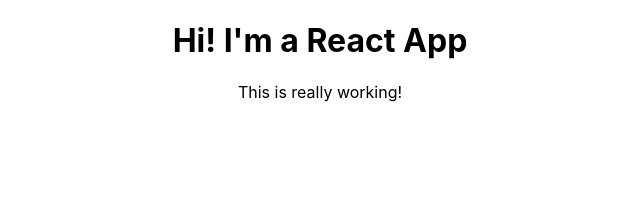
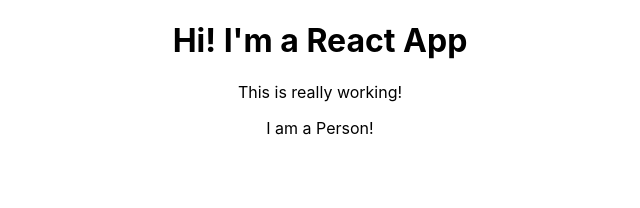
Before and after one commit to mary-tkachenko/react_tower, a React (Create React App) app in the folder my-app/: page / in a window 1280 px wide. Shown: the top 208 px of the page, without its empty margins (320-960 px from the left). Built offline with nearby package versions, Linux system fonts and the light colour scheme.

Commit message:
creating a component

```diff
--- a/my-app/src/App.js
+++ b/my-app/src/App.js
@@ -1,5 +1,6 @@
 import React, { Component } from 'react';
 import './App.css';
+import Person from './Person/Person';
 
 class App extends Component {
   render() {
@@ -7,6 +8,7 @@
       <div className="App">
         <h1> Hi! I'm a React App</h1>
         <p>This is really working!</p>
+        <Person />
       </div>
     );
   }
--- /dev/null
+++ b/my-app/src/Person/Person.js
@@ -0,0 +1,7 @@
+import React from 'react';
+
+const person = () => {
+    return <p> I am a Person!</p>
+}
+
+export default person;
```
